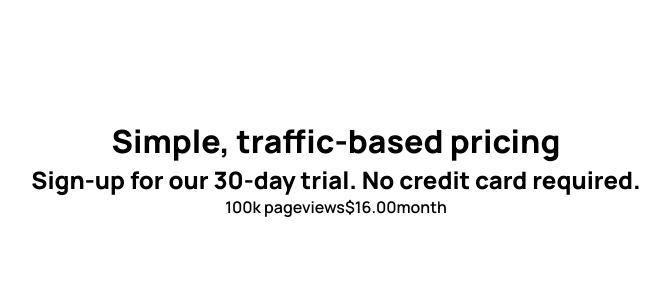
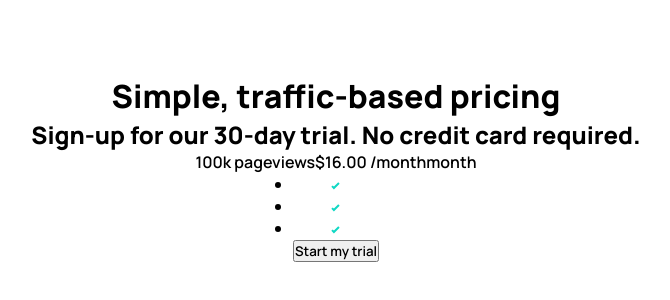
Before and after one commit to aheggie/mentors-interactive-pricing, a React app: page / in a window 1280 px wide. Shown: the part 232-532 px from the top of the page, without its empty margins (304-974 px from the left). Built offline with nearby package versions, Linux system fonts and the light colour scheme; the HTML template or start-up script is replaced by a standard one.

Commit message:
type definition file for svg import as string - icon works now

```diff
--- a/src/js/components/App.tsx
+++ b/src/js/components/App.tsx
@@ -1,5 +1,8 @@
 import { FunctionComponent } from "react";
 import "../../static/style.css";
+
+//this is type string from svg.d.ts
+import IconCheck from "../../images/icon-check.svg";
 
 const App: FunctionComponent = () => {
   return (
@@ -14,10 +17,27 @@ const App: FunctionComponent = () => {
         <div className="pricecard__pricecontainer">
           <span className="pricecard__pageviews">100k pageviews</span>
           <span className="pricecard__rate">
-            <span className="pricecard__dollars"></span>$16.00
+            <span className="pricecard__dollars">$16.00</span> /month
           </span>
           month
         </div>
+      </div>
+      <div className="signupcard">
+        <ul className="signupcard__infolist">
+          <li className="signupcard__infoitem">
+            <img src={IconCheck} alt="" className="signupcard__checkicon" />
+            <span className="signupcard__infotext"></span>
+          </li>
+          <li className="signupcard__infoitem">
+            <img src={IconCheck} alt="" className="signupcard__checkicon" />
+            <span className="signupcard__infotext"></span>
+          </li>
+          <li className="signupcard__infoitem">
+            <img src={IconCheck} alt="" className="signupcard__checkicon" />
+            <span className="signupcard__infotext"></span>
+          </li>
+        </ul>
+        <button className="signupcard__signupbutton">Start my trial</button>
       </div>
     </>
   );
```
Also changed, not shown: src/js/definitions/svg.d.ts (added, +10 -0 lines).
